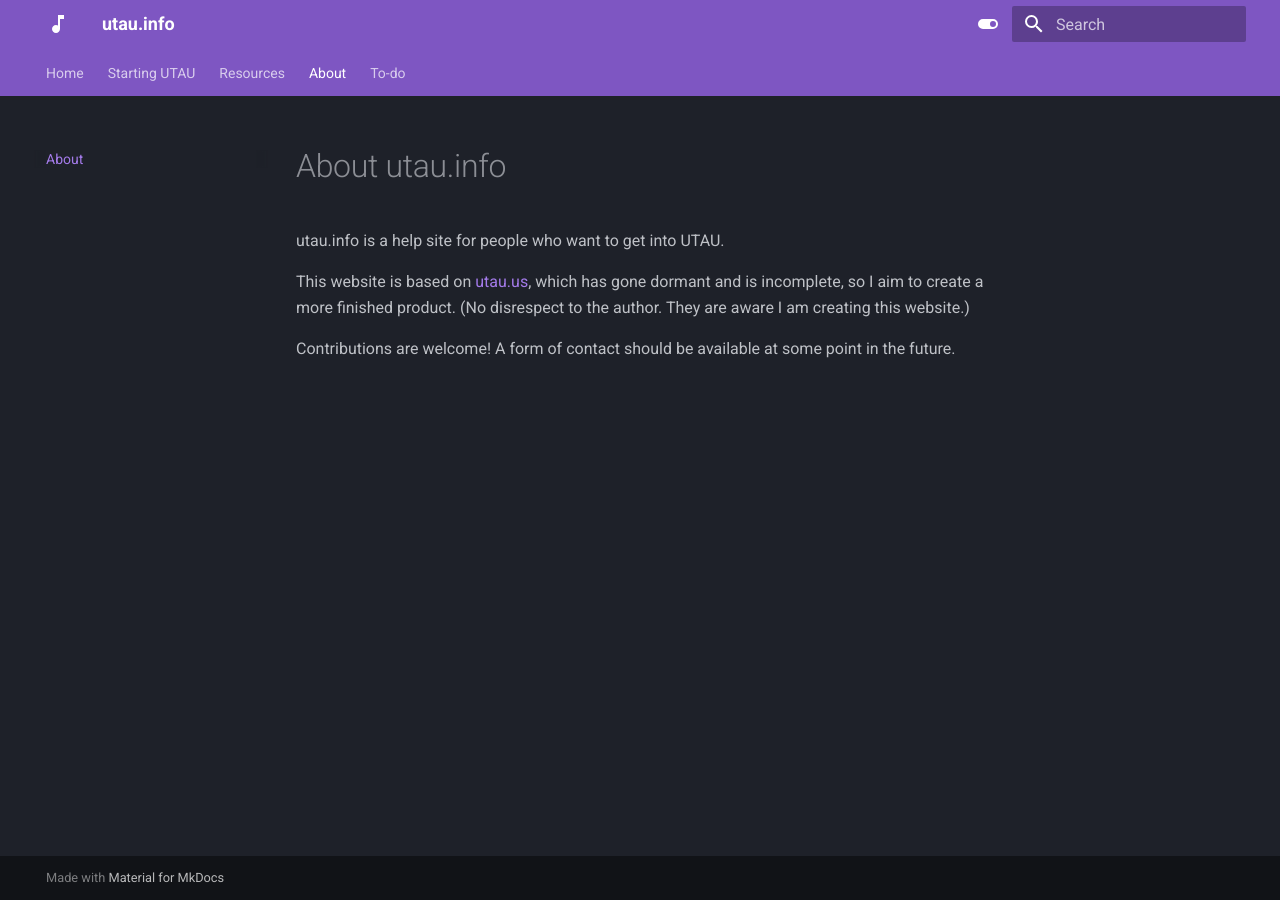
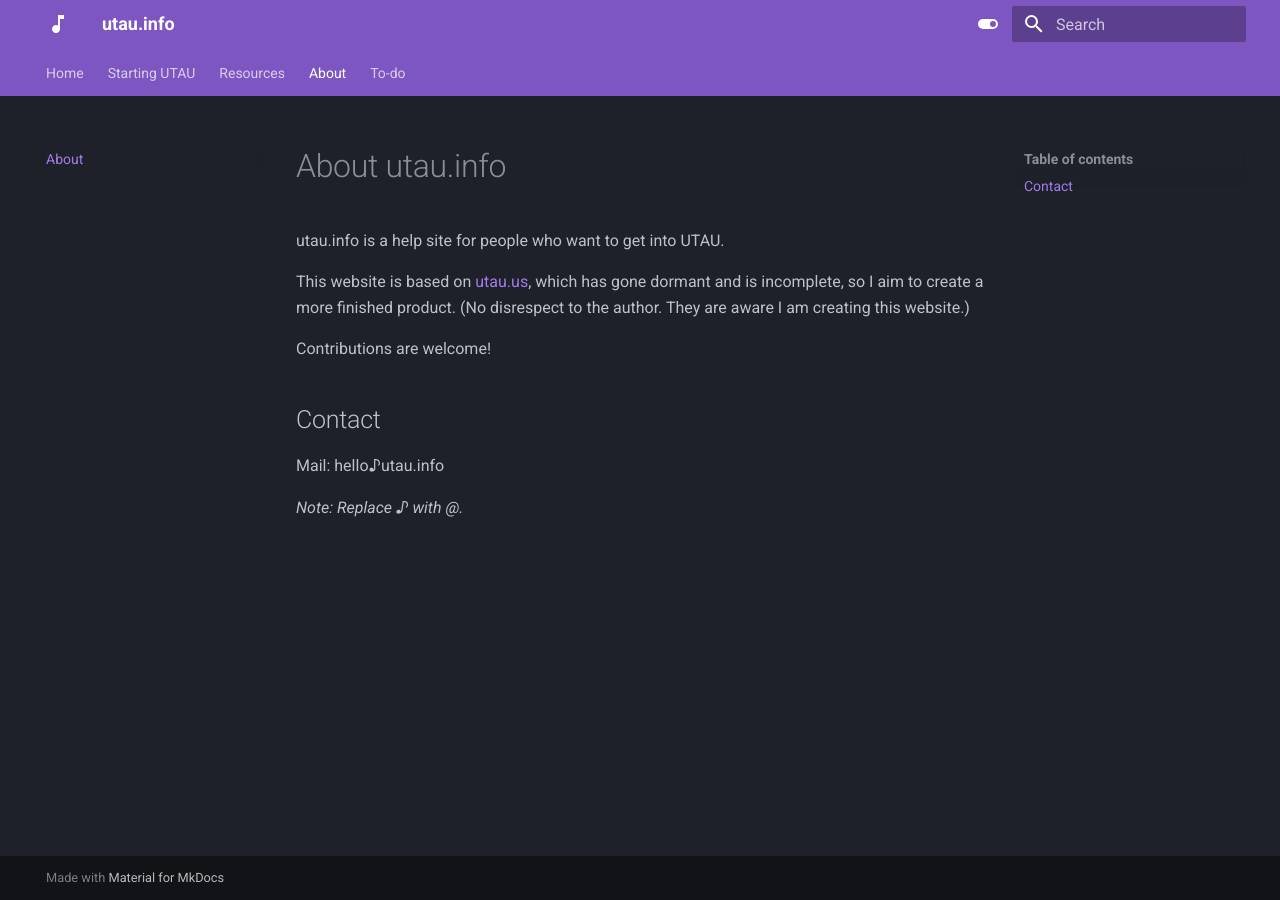
Before and after one commit to nagotown/utau.info, an MkDocs documentation site: the page built from docs/about.md, in a window 1280 px wide. Built offline with MkDocs 1.6.1 and Material for MkDocs 9.7.7, drawn with Linux system fonts in a browser that asks for light colours.

Commit message:
Add contact on about, add favicon, edit resamplers, add vbtypes

```diff
--- a/docs/about.md
+++ b/docs/about.md
@@ -4,4 +4,10 @@
 
 This website is based on [utau.us](https://utau.us), which has gone dormant and is incomplete, so I aim to create a more finished product. (No disrespect to the author. They are aware I am creating this website.)
 
-Contributions are welcome! A form of contact should be available at some point in the future.
+Contributions are welcome!
+
+## Contact
+
+Mail: hello♪utau.info
+
+*Note: Replace ♪ with @.*
--- a/mkdocs.yml
+++ b/mkdocs.yml
@@ -29,6 +29,7 @@
   - To-do: todo.md
 theme:
   name: material
+  favicon: ../img/favicon.png
   icon:
     logo: material/music-note
   features:
@@ -47,7 +48,6 @@
       toggle:
         icon: material/toggle-switch-off-outline
         name: Switch to dark mode
-
 markdown_extensions:
   - admonition
   - pymdownx.details
```
Also changed, not shown: docs/start/resamplers.md (added, +14 -0 lines), docs/start/vbtypes.md (added, +20 -0 lines), docs/img/favicon.png (added).
